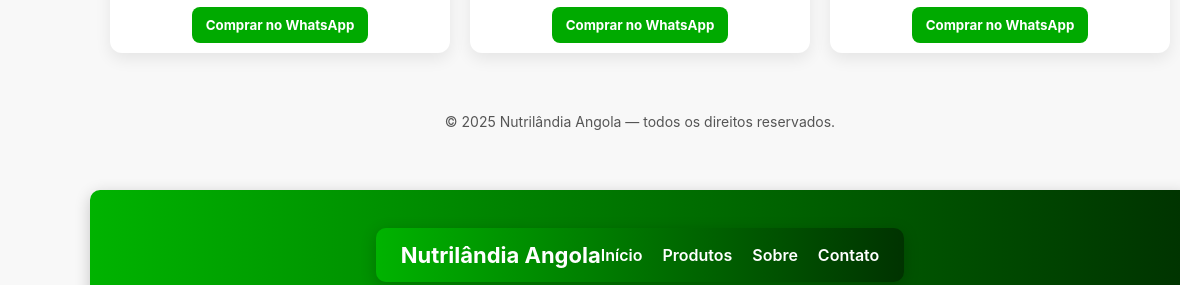
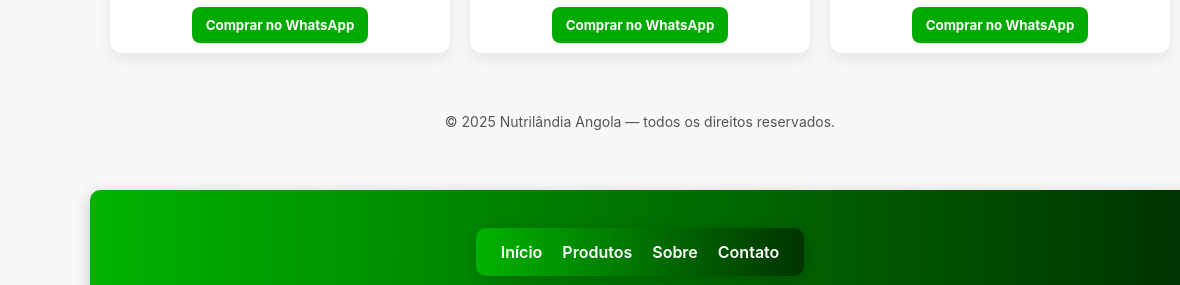
Before and after one commit to williampharrell3-collab/nutrilandia-angola, a plain HTML site: page index.html in a window 1280 px wide. Shown: the part 520-805 px from the top of the page, 0-1180 px from the left. Drawn offline with Linux system fonts and the light colour scheme.

Commit message:
Update index.html

```diff
--- a/index.html
+++ b/index.html
@@ -128,9 +128,7 @@
 <!-- 🔹 MENU DE NAVEGAÇÃO FIXO -->
 <header>
   <nav class="navbar">
-    <div class="logo">
-      <span>Nutrilândia <b>Angola</b></span>
-    </div>
+
     <ul class="nav-links">
       <li><a href="index.html">Início</a></li>
       <li><a href="produtos.htm">Produtos</a></li>
```
